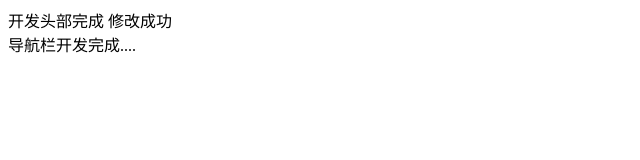
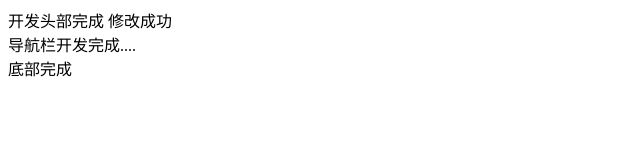
Before and after one commit to liyingnanyy/taobao, a plain HTML site: page index.html in a window 1280 px wide. Shown: the whole page, without its empty margins (0-640 px from the left). Drawn offline with Linux system fonts and the light colour scheme.

Commit message:
尾部完成

```diff
--- a/index.html
+++ b/index.html
@@ -10,6 +10,7 @@
 
     <header>开发头部完成 修改成功</header>
     <nav>导航栏开发完成....</nav>
+    <footer>底部完成</footer>
 
 
 </body>
```
